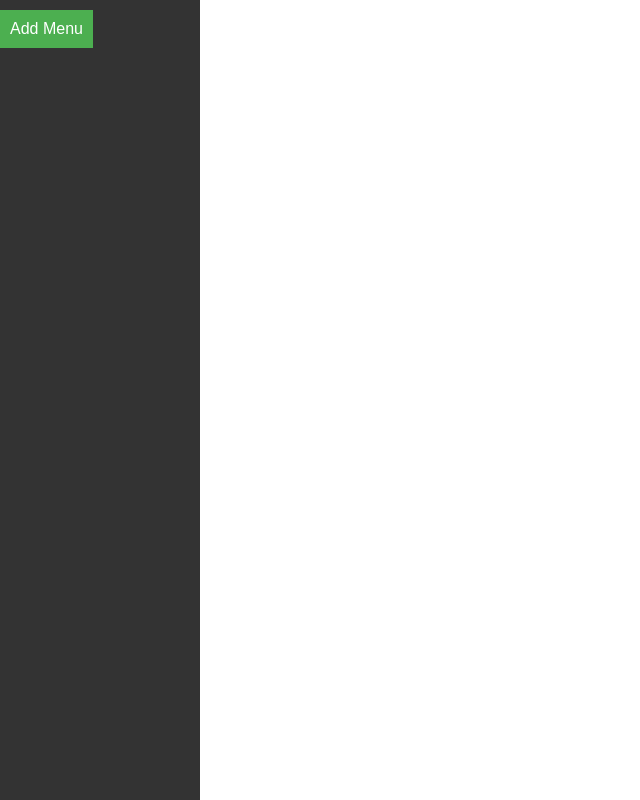
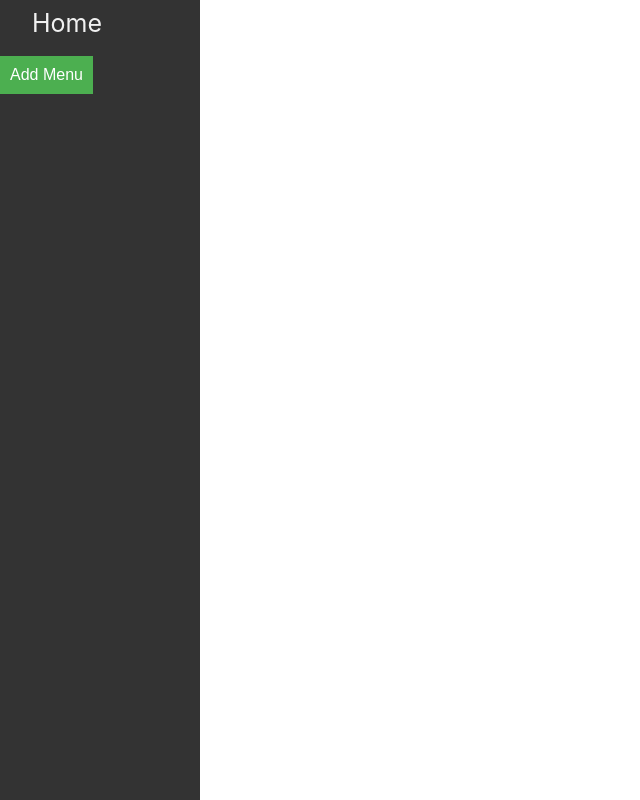
Before and after one commit to FrankM-7/PrioritizeMe, a React (Create React App) app: page / in a window 1280 px wide. Shown: the whole page, without its empty margins (0-640 px from the left). Built offline with nearby package versions, Linux system fonts and the light colour scheme.

Commit message:
heroku testing

```diff
--- a/src/SideNav.js
+++ b/src/SideNav.js
@@ -33,7 +33,7 @@ const SideNav = () => {
 
     return (
         <nav className="sidenav">
-            {/* <ul>
+            <ul>
                 {menus.map((menu, index) => (
                     <li key={index} onClick={() => handleClick(menu.name)}>
                         <a href="#" className={openMenus.includes(menu.name) ? 'active' : ''}>{menu.name}</a>
@@ -64,7 +64,7 @@ const SideNav = () => {
                         )}
                     </li>
                 ))}
-            </ul> */}
+            </ul>
 
             <button onClick={() => {
                 preAddMenu();
```
